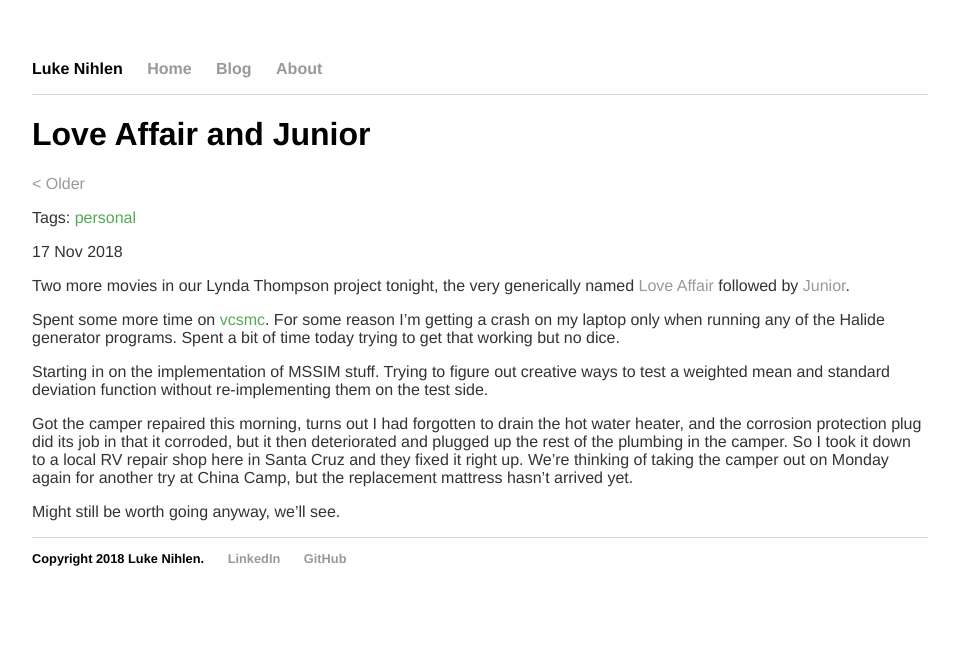
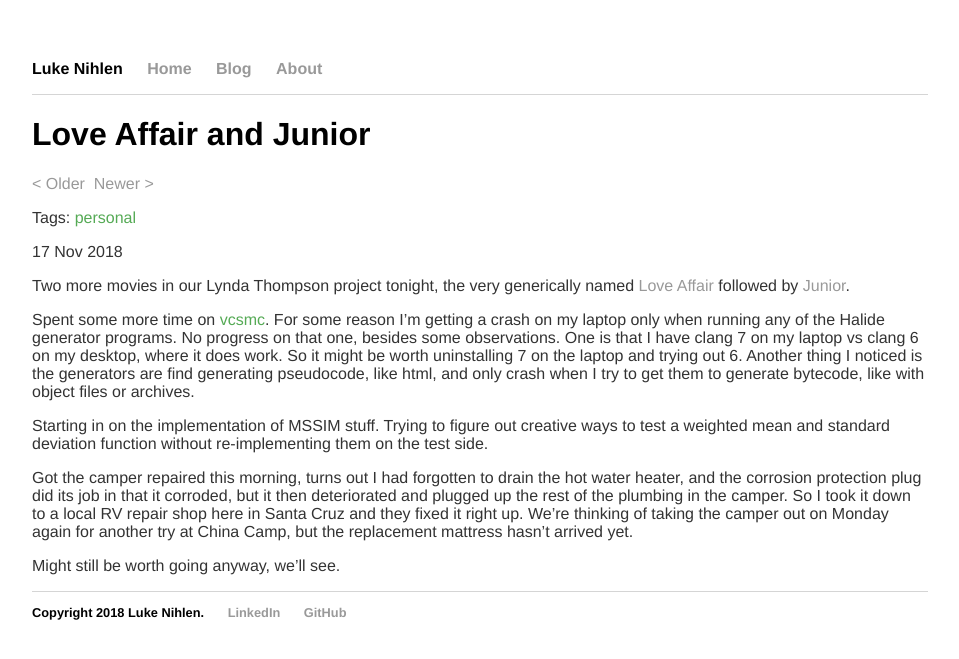
Before and after one commit to lnihlen/lnihlen.github.io, a Jekyll site: the page built from _posts/2018-11-17-love-story-and-junior.md, in a window 1280 px wide. Shown: the top 659 px of the page, without its empty margins (160-1119 px from the left). Built offline with Jekyll 4.4.1, drawn with Linux system fonts in a browser that asks for light colours.

Commit message:
post: halide variance

```diff
--- a/_posts/2018-11-17-love-story-and-junior.md
+++ b/_posts/2018-11-17-love-story-and-junior.md
@@ -11,7 +11,11 @@ followed by [Junior](https://en.wikipedia.org/wiki/Junior_%281994_film%29).
 
 Spent some more time on {% include tag_link.html tag="vcsmc" %}. For some reason
 I'm getting a crash on my laptop only when running any of the Halide generator
-programs. Spent a bit of time today trying to get that working but no dice.
+programs. No progress on that one, besides some observations. One is that I have
+clang 7 on my laptop vs clang 6 on my desktop, where it does work. So it might
+be worth uninstalling 7 on the laptop and trying out 6. Another thing I noticed
+is the generators are find generating pseudocode, like html, and only crash
+when I try to get them to generate bytecode, like with object files or archives.
 
 Starting in on the implementation of MSSIM stuff. Trying to figure out creative
 ways to test a weighted mean and standard deviation function without
```
Also changed, not shown: _posts/2018-11-18-halide-variance.md (added, +35 -0 lines).
